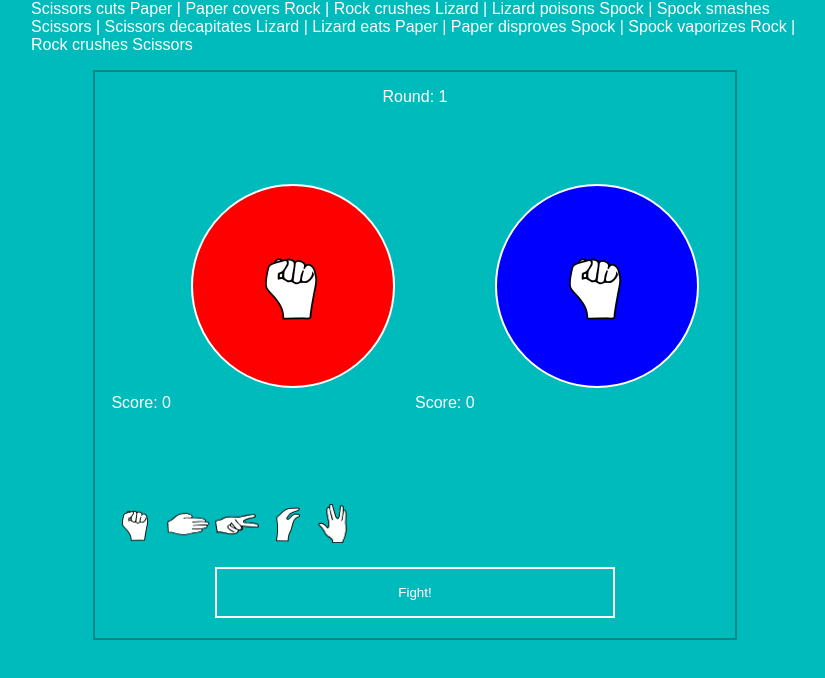
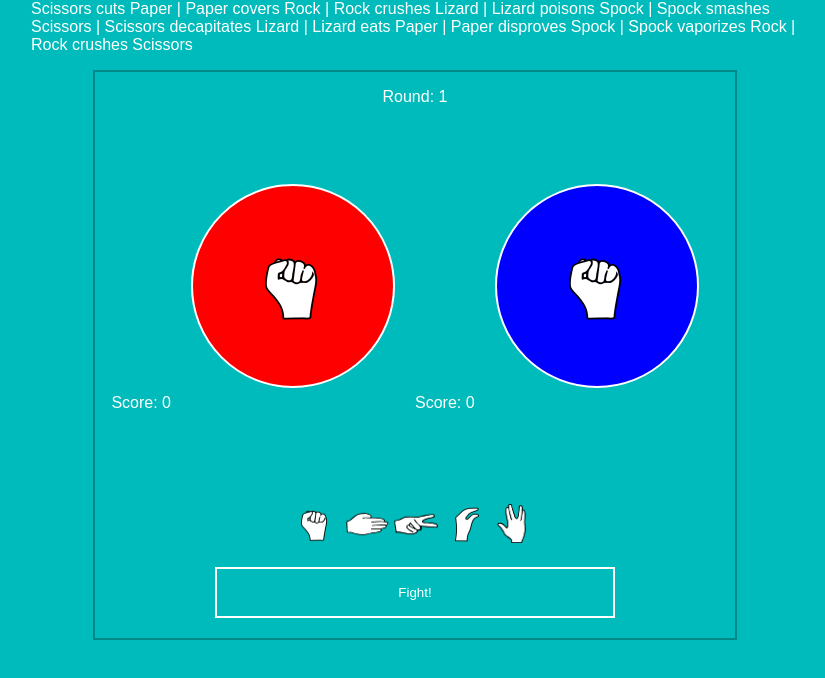
Before and after one commit to Raigyo/shifumi, a React (Create React App) app: page / in a window 1280 px wide. Shown: the top 678 px of the page, without its empty margins (225-1050 px from the left). Built offline with nearby package versions, Linux system fonts and the light colour scheme.

Commit message:
update css

```diff
--- a/src/App.css
+++ b/src/App.css
@@ -52,8 +52,6 @@
 }
 
 .buttonsGroup{
-  position: relative;
-  display: inline-block;
   text-align: center;
 }
 
```
